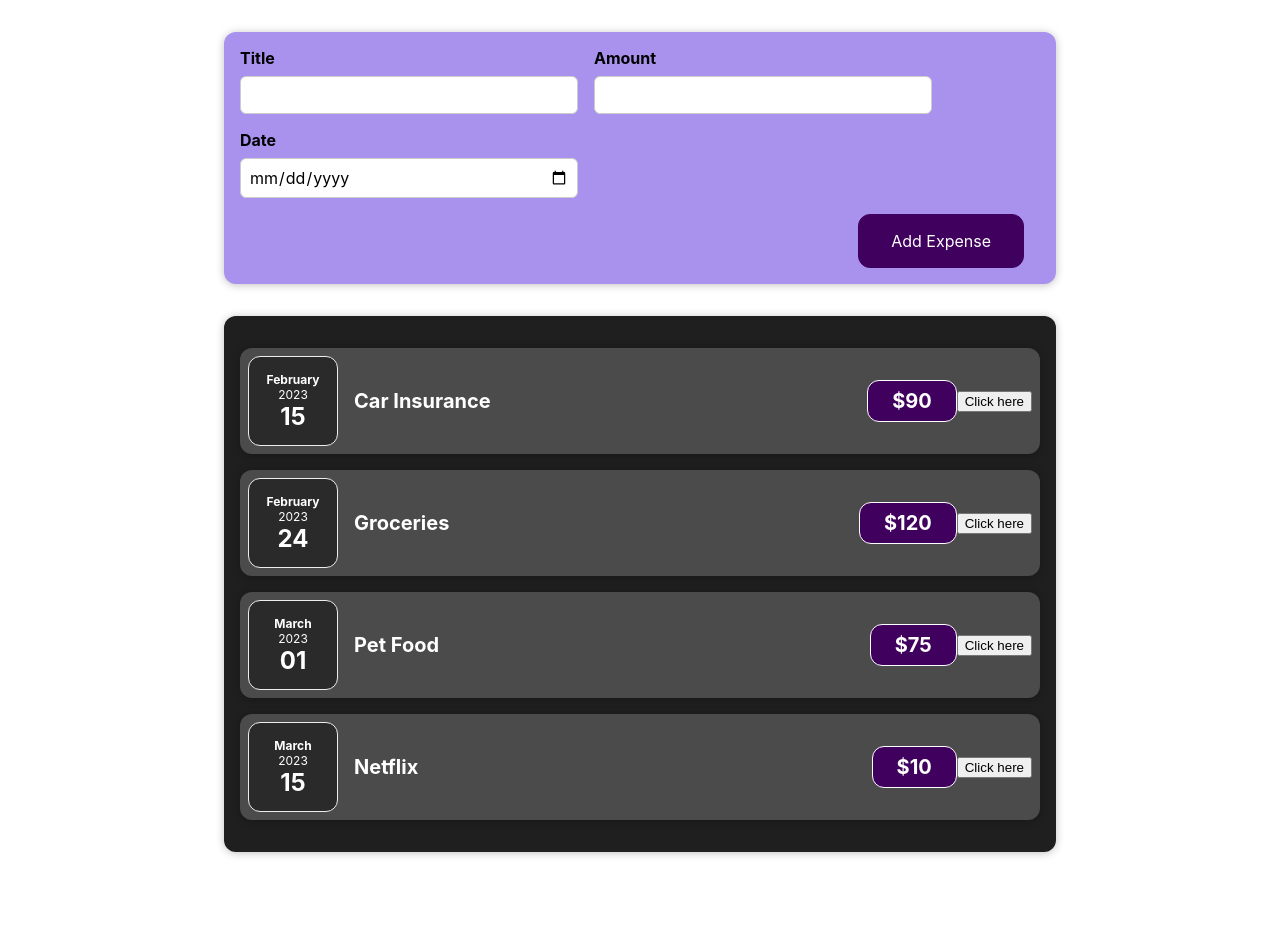
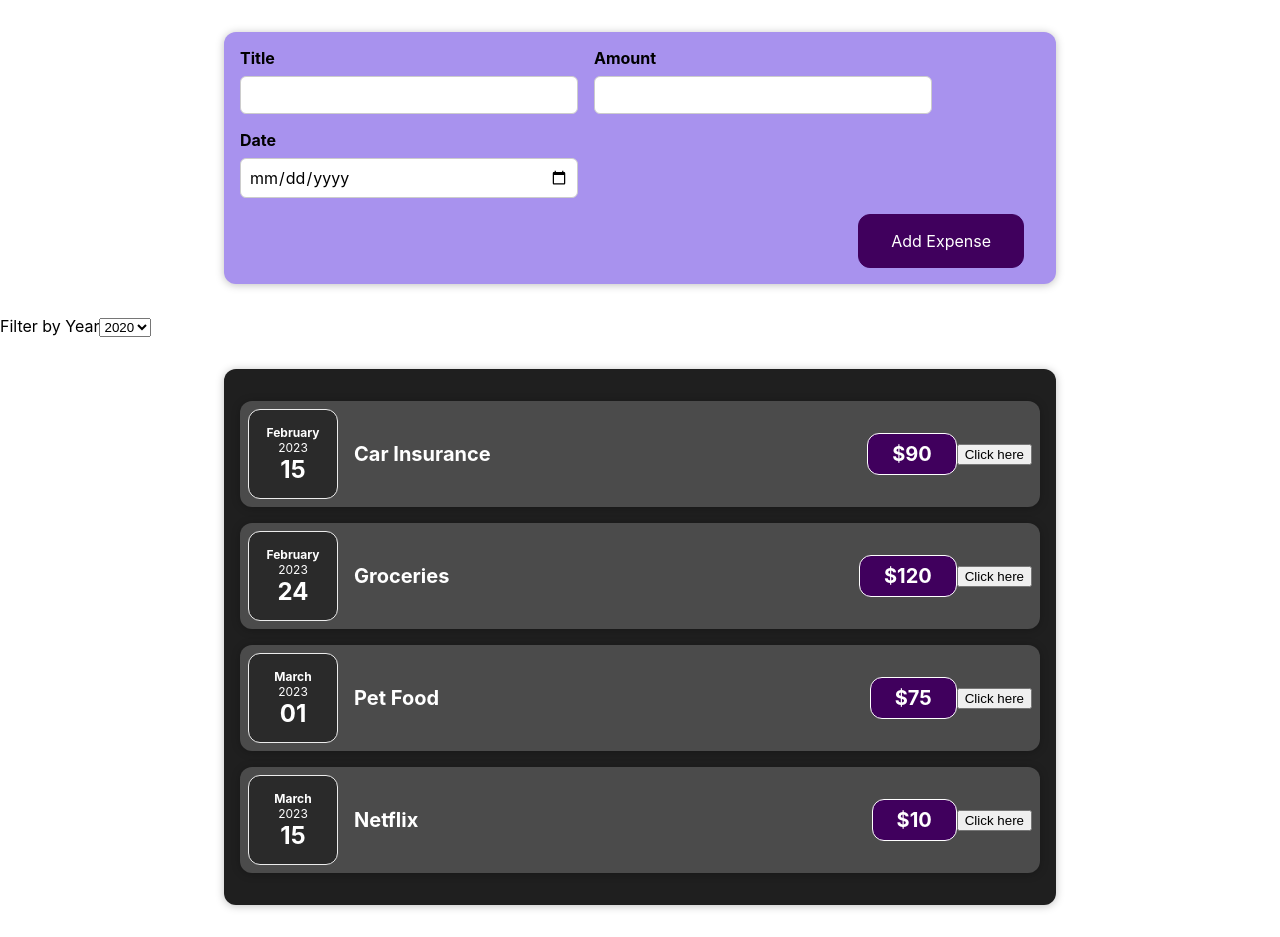
Before and after one commit to dfelleman811/reactjs-intro-app, a React (Create React App) app: page / in a window 1280 px wide. Before the commit the page ends 884 px from the top, so only its background shows below. Built offline with nearby package versions, Linux system fonts and the light colour scheme.

Commit message:
started ExpenseFilter component

```diff
--- /dev/null
+++ b/src/components/expenses/ExpenseFilter.js
@@ -0,0 +1,23 @@
+const ExpenseFilter = (props) => {
+  const selectionChangedHandler = (event) => {
+    const index = event.target.options.selectedIndex;
+    const year = event.target.options[index].value;
+    props.onYearSelected(year)
+  };
+
+  return (
+    <div>
+      <div>
+        <label>Filter by Year</label>
+        <select onChange={selectionChangedHandler}>
+          <option value="2020">2020</option>
+          <option value="2021">2021</option>
+          <option value="2022">2022</option>
+          <option value="2023">2023</option>
+        </select>
+      </div>
+    </div>
+  );
+};
+
+export default ExpenseFilter;
--- a/src/components/expenses/ExpenseList.js
+++ b/src/components/expenses/ExpenseList.js
@@ -1,9 +1,21 @@
-import Card from '../ui/Card'
+import { useState } from 'react';
+import ExpenseFilter from "./ExpenseFilter";
+import Card from "../ui/Card";
 import ExpenseItem from "./ExpenseItem";
 import "./ExpenseList.css";
 
 function ExpenseList(props) {
+
+  const [yearSelected, setYearSelected] = useState('');
+
+  const yearSelectedHandler = year => {
+    console.log("in ExpenseList componenet")
+    console.log(year);
+  };
+
   return (
+    <div>
+      <ExpenseFilter onYearSelected={yearSelectedHandler}/>
       <Card className="expenses">
         <ExpenseItem
           title={props.expenses[0].title}
@@ -26,6 +38,7 @@ function ExpenseList(props) {
           date={props.expenses[3].date}
         />
       </Card>
+    </div>
   );
 }
 
```
Lines whose indentation alone changed are shown as unchanged.
